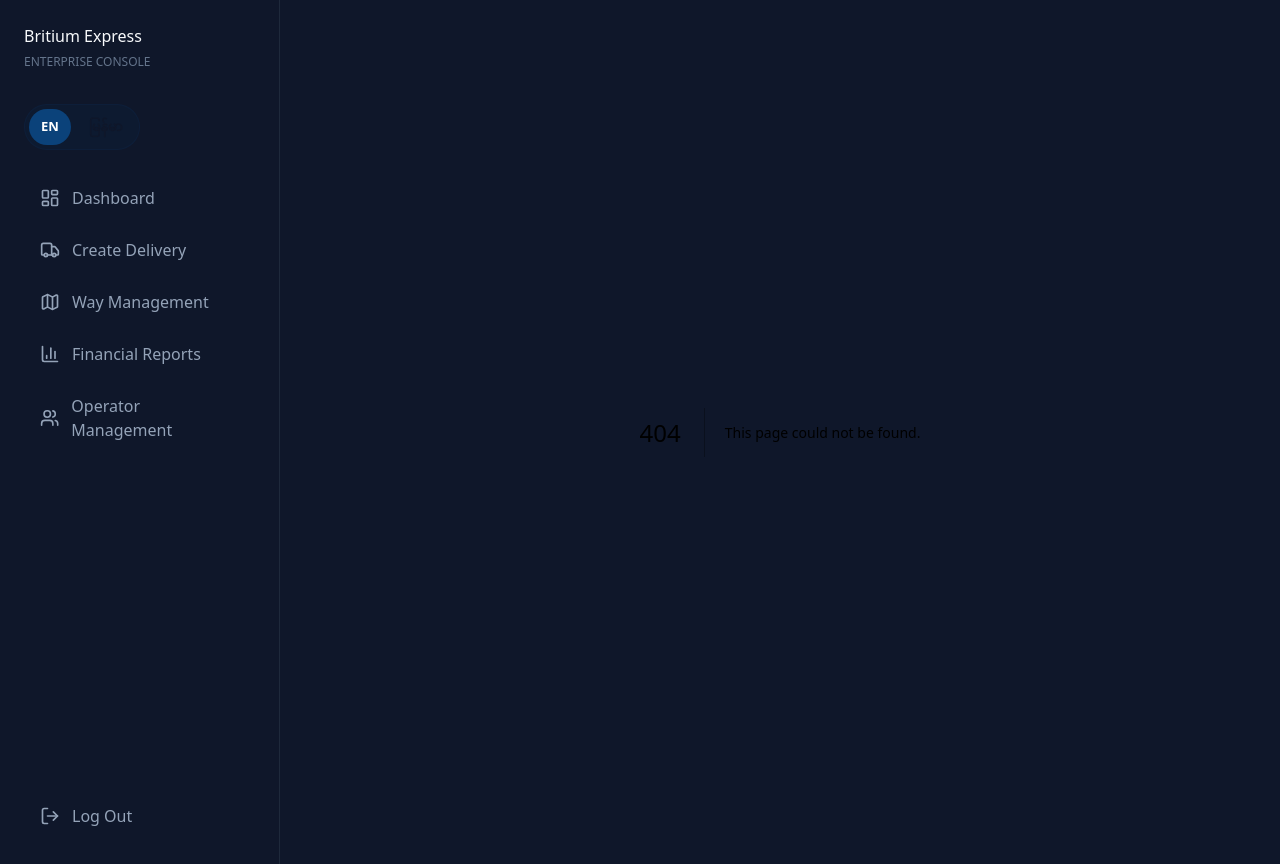
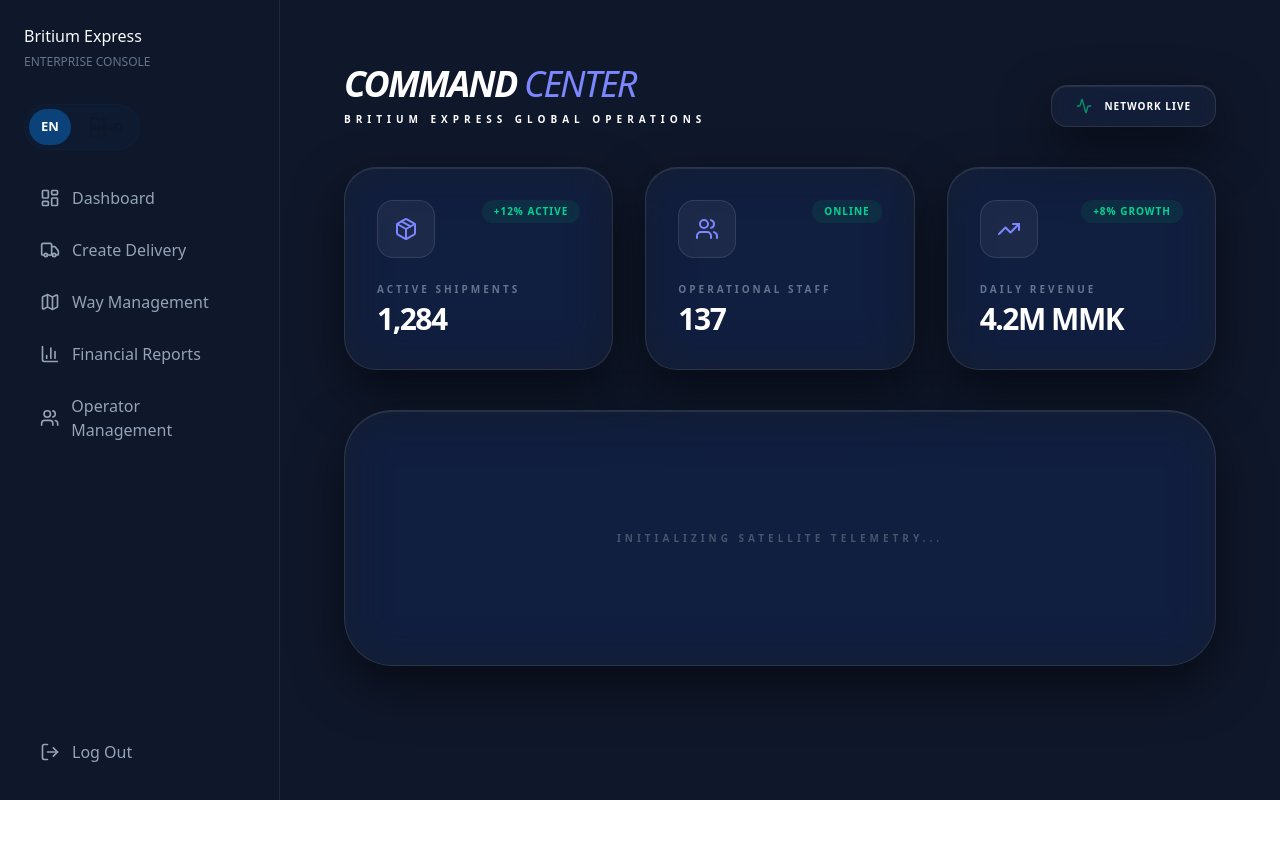
Before and after one commit to KyawWannaBL/Britium_Express_Enterprise_App, a Next.js app in the folder apps/admin-web/: page /dashboard in a window 1280 px wide. Before the commit this address had no page. After the commit the page ends 800 px from the top, so only its background shows below. Built offline with nearby package versions, Linux system fonts and the light colour scheme.

Commit message:
fix: resolve dashboard 404 and luxury styling

```diff
--- /dev/null
+++ b/apps/admin-web/app/dashboard/DashboardClient.tsx
@@ -0,0 +1,39 @@
+"use client"
+import React from "react";
+import { Package, Users, TrendingUp, Map, Activity, Bell } from "lucide-react";
+
+const Card = ({ title, value, icon: Icon, trend }: any) => (
+  <div className="acrylic-3d rounded-[2rem] p-8 border border-white/5 hover:border-indigo-500/30 transition-all duration-500">
+    <div className="flex justify-between items-start mb-6">
+      <div className="p-4 rounded-2xl bg-white/5 border border-white/10"><Icon className="text-indigo-400" size={24} /></div>
+      <span className="text-[10px] font-black text-emerald-400 bg-emerald-500/10 px-3 py-1 rounded-full uppercase tracking-widest">{trend}</span>
+    </div>
+    <p className="text-[10px] font-black text-slate-500 uppercase tracking-[0.3em] mb-1">{title}</p>
+    <h3 className="text-3xl font-black tracking-tighter uppercase">{value}</h3>
+  </div>
+);
+
+export default function DashboardClient() {
+  return (
+    <div className="p-8 space-y-10 animate-in fade-in slide-in-from-bottom-4 duration-700">
+      <header className="flex justify-between items-end">
+        <div>
+          <h2 className="text-4xl font-black tracking-tighter uppercase italic">Command <span className="text-indigo-400 font-light">Center</span></h2>
+          <p className="text-[10px] font-bold text-slate-500 uppercase tracking-[0.5em] mt-2 text-white">Britium Express Global Operations</p>
+        </div>
+        <div className="acrylic-3d rounded-2xl px-6 py-3 flex items-center gap-3 border border-white/10">
+          <Activity className="text-emerald-500 animate-pulse" size={16} />
+          <span className="text-[10px] font-black uppercase tracking-widest text-white">Network Live</span>
+        </div>
+      </header>
+      <div className="grid grid-cols-1 md:grid-cols-3 gap-8">
+        <Card title="Active Shipments" value="1,284" icon={Package} trend="+12% Active" />
+        <Card title="Operational Staff" value="137" icon={Users} trend="Online" />
+        <Card title="Daily Revenue" value="4.2M MMK" icon={TrendingUp} trend="+8% Growth" />
+      </div>
+      <div className="acrylic-3d rounded-[3rem] p-10 border border-white/5 h-64 flex items-center justify-center">
+        <p className="text-[10px] font-bold uppercase tracking-[0.4em] text-slate-600">Initializing Satellite Telemetry...</p>
+      </div>
+    </div>
+  );
+}
--- /dev/null
+++ b/apps/admin-web/app/dashboard/page.tsx
@@ -0,0 +1,2 @@
+import DashboardClient from "./DashboardClient";
+export default function DashboardPage() { return <DashboardClient />; }
```
